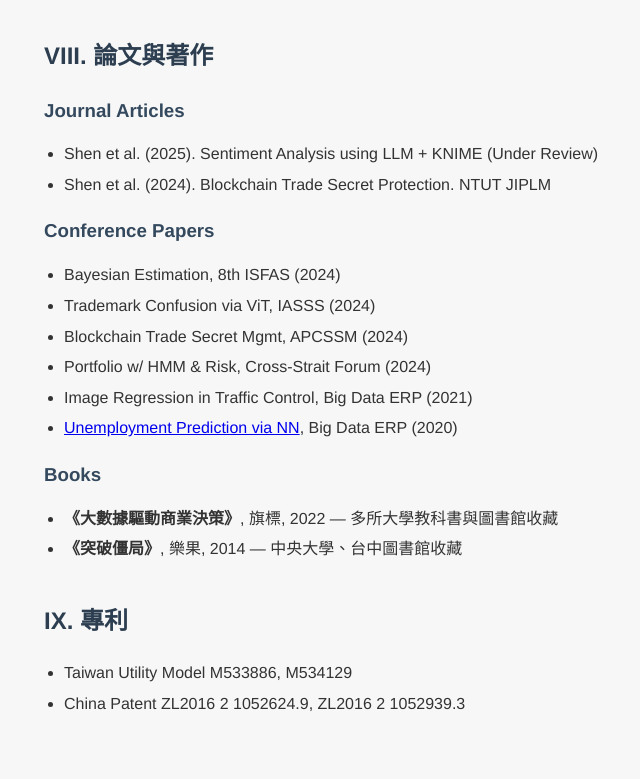
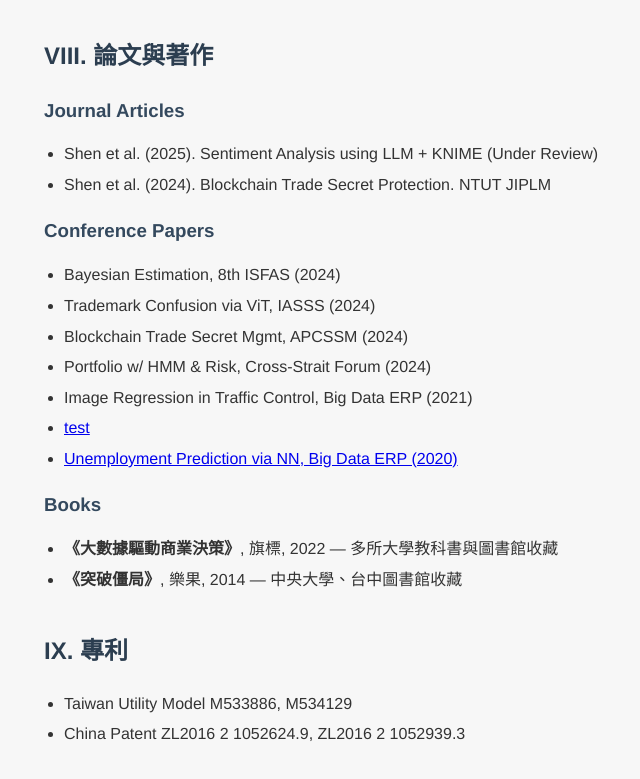
Before and after one commit to Jason162868/Jason162868.github.io, a plain HTML site: page index.html in a window 1280 px wide. Shown: the part 2581-3360 px from the top of the page, without its empty margins (146-786 px from the left). Drawn offline with Linux system fonts and the light colour scheme.

Commit message:
Update index.html

```diff
--- a/index.html
+++ b/index.html
@@ -198,7 +198,9 @@
       <li>Blockchain Trade Secret Mgmt, APCSSM (2024)</li>
       <li>Portfolio w/ HMM & Risk, Cross-Strait Forum (2024)</li>
       <li>Image Regression in Traffic Control, Big Data ERP (2021)</li>
-      <li><a href="https://example.com/erp2020" target="_blank">Unemployment Prediction via NN</a>, Big Data ERP (2020)</li>
+      <li><a href="https://google.com" target="_blank">test</a></li>
+
+      <li><a href="https://example.com/erp2020" target="_blank">Unemployment Prediction via NN, Big Data ERP (2020)</a></li>
     </ul>
 
     <h3>Books</h3>
```
